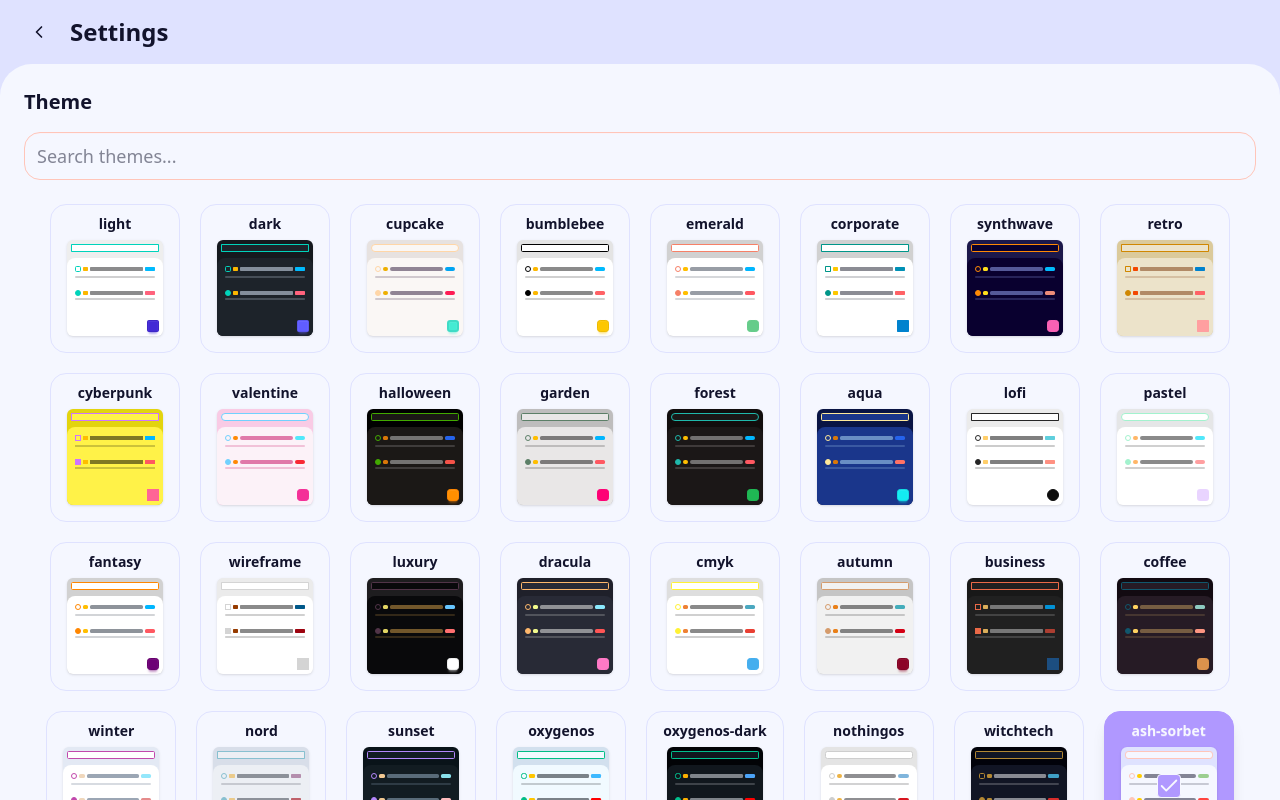
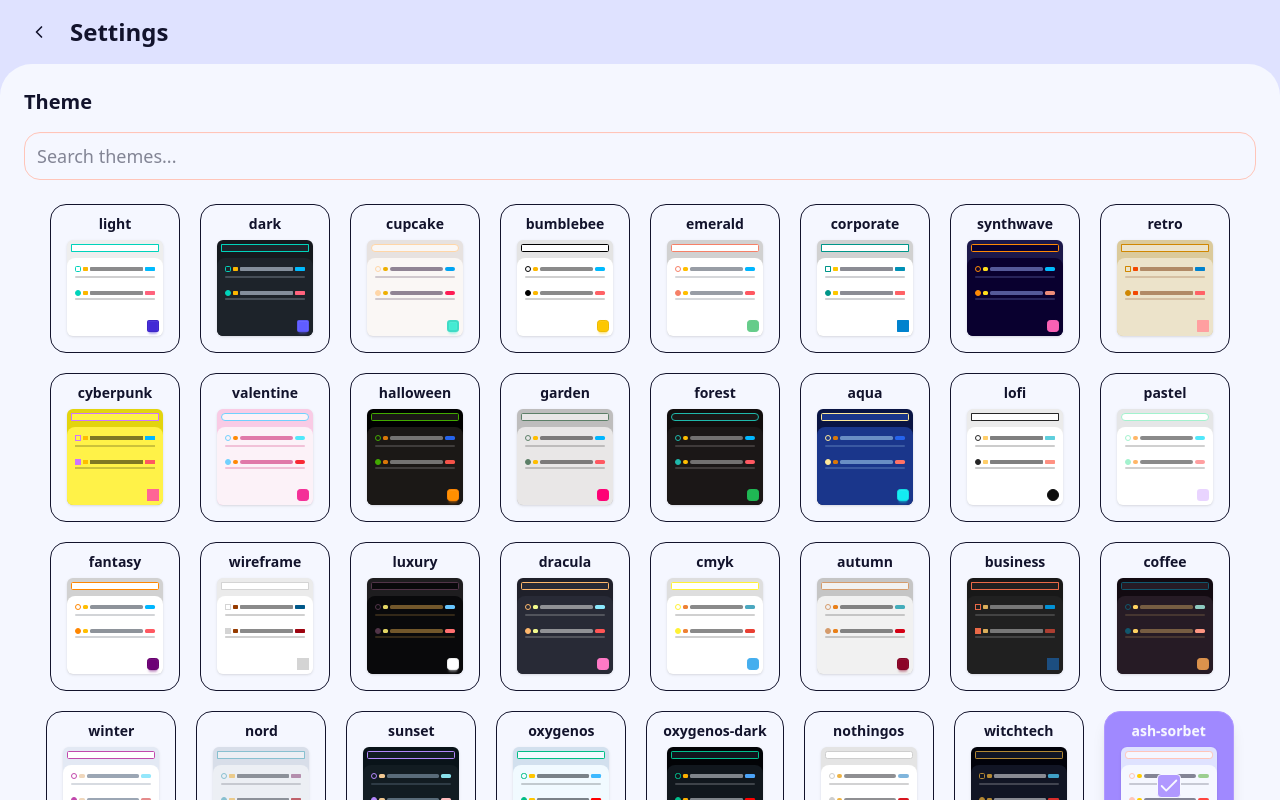
Before and after one commit to majicmaj/todo, a React (Vite) app: page /settings in a window 1280 px wide. Built offline with nearby package versions, Linux system fonts and the light colour scheme.

Commit message:
fix: update theme button styles for improved visual feedback

```diff
--- a/src/components/views/settings/settings.tsx
+++ b/src/components/views/settings/settings.tsx
@@ -71,10 +71,10 @@ const Settings = () => {
                     key={themeName}
                     onClick={() => setTheme(themeName)}
                     className={cn(
-                      'btn border-neutral relative flex h-[unset] flex-col border p-4 pt-2',
+                      'btn relative flex h-[unset] flex-col p-4 pt-2',
                       theme === themeName
-                        ? 'btn-primary border-primary shadow-lg'
-                        : 'btn-ghost border-base-300 hover:border-base-400',
+                        ? 'btn-primary btn-active border-primary shadow-lg'
+                        : 'btn btn-outline',
                     )}
                   >
                     {theme === themeName && (
```
